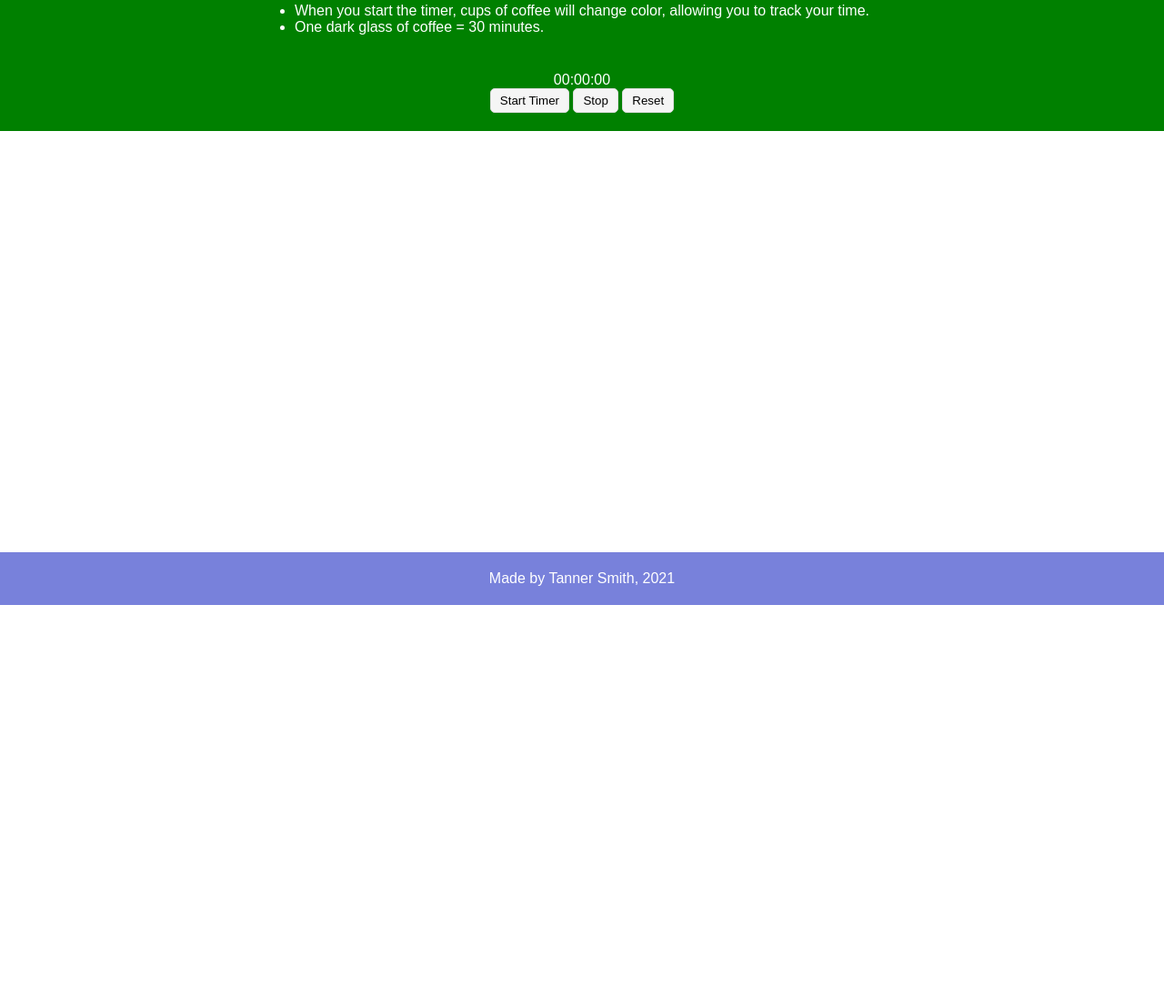
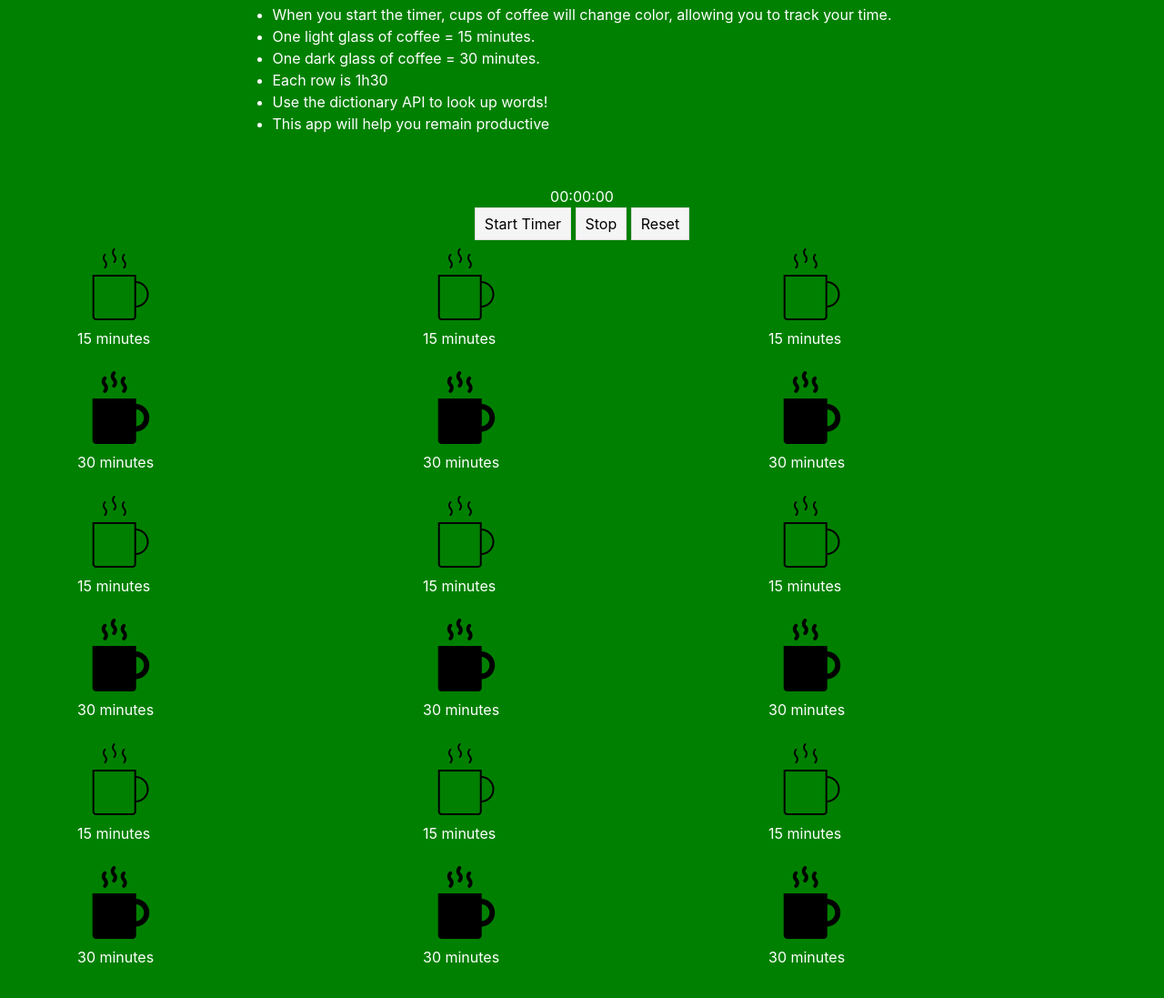
Before and after one commit to tannerlsmith/productivity-app, a plain HTML site: page index.html in a window 1280 px wide. Shown: the part 135-1232 px from the top of the page at 91% size. Before the commit the page ends 800 px from the top, so only its background shows below. Drawn offline with nearby package versions, Linux system fonts and the light colour scheme.

Commit message:
added icon images and bootsrap

```diff
--- a/assets/js/script.js
+++ b/assets/js/script.js
@@ -1,4 +1,9 @@
-// vars for time
+// TIMER JAVASCRIPT
+// ====================================================
+//
+//
+//
+// ====================================================
 const timer = document.querySelector('#time');
 const start_btn = document.querySelector('#start_btn');
 const pause_btn = document.querySelector('#pause_btn');
@@ -51,3 +56,11 @@ function toHHMMSS(time) {
 function showBtn(btnArr) {
     btnArr.forEach((btn) => (btn.style.display = 'inline-block'));
 }
+// TIMER END
+// ====================================================
+//
+//
+//
+// DISPLAY SCRIPT START
+// ====================================================
+function displayItems () {}
--- a/assets/styles.css
+++ b/assets/styles.css
@@ -6,35 +6,37 @@
     box-sizing: border-box;
 }
 
-body {
+html, body {
     font-family: Arial, Helvetica, sans-serif;
 }
 
+/* Header & footer*/
 header {
     text-align: center;
     background-color: rgb(120, 129, 219);
     color: #fff;
-    padding: 50px;
+    padding: 30px;
 }
 
-.footer {
-    text-align: center;
-    background-color: rgb(120, 129, 219);
-    color: #fff;
-    padding: 20px;
-    position: absolute;
-    bottom: 0;
-    width: 100%;
-}
-
+/* Grandparent of all elements below & above the header/footer */
 .grandparent {
     background-color: green;
     color: #fff;
     padding: 20px;
     position:absolute;
     width:100%;
+    min-height:100
 }
 
+/* 1st: instructions and About-section */
+.instructions {
+    display: flex;
+    align-items: center;
+    justify-content: center;
+    padding-bottom:20px;
+}
+
+/* Timer Buttons and Display (controls) */
 .btn1, .btn2, .btn3 {
     border: 1px solid gainsboro;
     background-color:whitesmoke;
@@ -42,6 +44,7 @@ header {
     padding: 5px 10px;
     outline:none;
 }
+
 button {
     border: 1px solid gainsboro;
     background-color:whitesmoke;
@@ -51,20 +54,20 @@ button {
 }
 
 button:hover {
-    border-color: black;
+    border-color: palegreen;
 }
 
 
 .btn1:hover {
-    border-color: black;
+    border-color: palegreen;
 }
 
 .btn2:hover {
-    border-color: black;
+    border-color: palegreen;
 }
 
 .btn3:hover {
-    border-color: black;
+    border-color: palegreen;
 }
 
 .control {
@@ -77,9 +80,10 @@ button:hover {
     padding-top:20px;
 }
 
-.instructions {
-    display: flex;
-    align-items: center;
-    justify-content: center;
-    padding-bottom:20px;
+/* Icon Display */
+.container {
+    width: 100%;
+    padding-top: 35px;
 }
+
+/* Dictionary Section */
--- a/index.html
+++ b/index.html
@@ -4,32 +4,116 @@
     <meta charset="UTF-8">
     <meta http-equiv="X-UA-Compatible" content="IE=edge">
     <meta name="viewport" content="width=device-width, initial-scale=1.0">
-    <title>Be Productive</title>
+    <title>Reader Assistant Pro</title>
     <link rel="stylesheet" href="./assets/styles.css">
+    <link rel="stylesheet" href="https://stackpath.bootstrapcdn.com/bootstrap/4.3.1/css/bootstrap.min.css" integrity="sha384-ggOyR0iXCbMQv3Xipma34MD+dH/1fQ784/j6cY/iJTQUOhcWr7x9JvoRxT2MZw1T" crossorigin="anonymous">
 </head>
 <body>
     <!-- Header -->
-    <header class="header">Productivity</header>
+    <header class="header">Reader Assistant Pro</header>
     <!-- Body -->
-
     <div class="grandparent" id="grandparent-id">
-        <div class="hero">
+        <!-- Instructions container -->
+        <div class="container">
             <div class="instructions">
                 <ul>
                     <li>When you start the timer, cups of coffee will change color, allowing you to track your time.</li>
+                    <li>One light glass of coffee = 15 minutes.</li>
                     <li>One dark glass of coffee = 30 minutes.</li>
+                    <li>Each row is 1h30</li>
+                    <li>Use the dictionary API to look up words!</li>
+                    <li>This app will help you remain productive</li>
                 </ul>
             </div>
+            <!-- Controls container and Time Display -->
             <div class="control">
                 <div id="time">00:00:00</div>
                 <button id="start_btn" onclick='start()'>Start Timer</button>
                 <button id="pause_btn" onclick='pause()'>Stop</button>
                 <button id="reset_btn" onclick='reset()'>Reset</button>
             </div>
+            <div class="row align-items-start">
+                <div class="col">
+                    <img src="assets/empty-cup.png">
+                        <p>15 minutes</p>
+                    <img src="assets/filled-cup.png">
+                        <p>30 minutes</p>
+                </div>
+                <div class="col">
+                    <img src="assets/empty-cup.png">
+                        <p>15 minutes</p>
+                    <img src="assets/filled-cup.png">
+                        <p>30 minutes</p>
+                </div>
+                <div class="col">
+                    <img src="assets/empty-cup.png">
+                        <p>15 minutes</p>
+                    <img src="assets/filled-cup.png">
+                        <p>30 minutes</p>
+                </div>
+            </div>
+            <div class="row align-items-center">
+                <div class="col">
+                    <img src="assets/empty-cup.png">
+                        <p>15 minutes</p>
+                    <img src="assets/filled-cup.png">
+                        <p>30 minutes</p>
+                </div>
+                <div class="col">
+                    <img src="assets/empty-cup.png">
+                        <p>15 minutes</p>
+                    <img src="assets/filled-cup.png">
+                        <p>30 minutes</p>
+                </div>
+                <div class="col">
+                    <img src="assets/empty-cup.png">
+                        <p>15 minutes</p>
+                    <img src="assets/filled-cup.png">
+                        <p>30 minutes</p>
+                </div>
+            </div>
+            <div class="row align-items-end">
+                <div class="col">
+                    <img src="assets/empty-cup.png">
+                        <p>15 minutes</p>
+                    <img src="assets/filled-cup.png">
+                        <p>30 minutes</p>
+                </div>
+                <div class="col">
+                    <img src="assets/empty-cup.png">
+                        <p>15 minutes</p>
+                    <img src="assets/filled-cup.png">
+                        <p>30 minutes</p>
+                </div>
+                <div class="col">
+                    <img src="assets/empty-cup.png">
+                        <p>15 minutes</p>
+                    <img src="assets/filled-cup.png">
+                        <p>30 minutes</p>
+                </div>
+            </div>
         </div>
+        <!-- Dictionary Display -->
+        <div class="dictionary">
+
+
+
+        </div>
+
+
+
+
+
+
+
+
+
+
+
+
+
     </div>
+
     <script src="assets/js/script.js"></script>
-    <!-- Footer -->
-    <footer class="footer">Made by Tanner Smith, 2021</footer>
 </body>
 </html>
```
Also changed, not shown: 1 other file.
